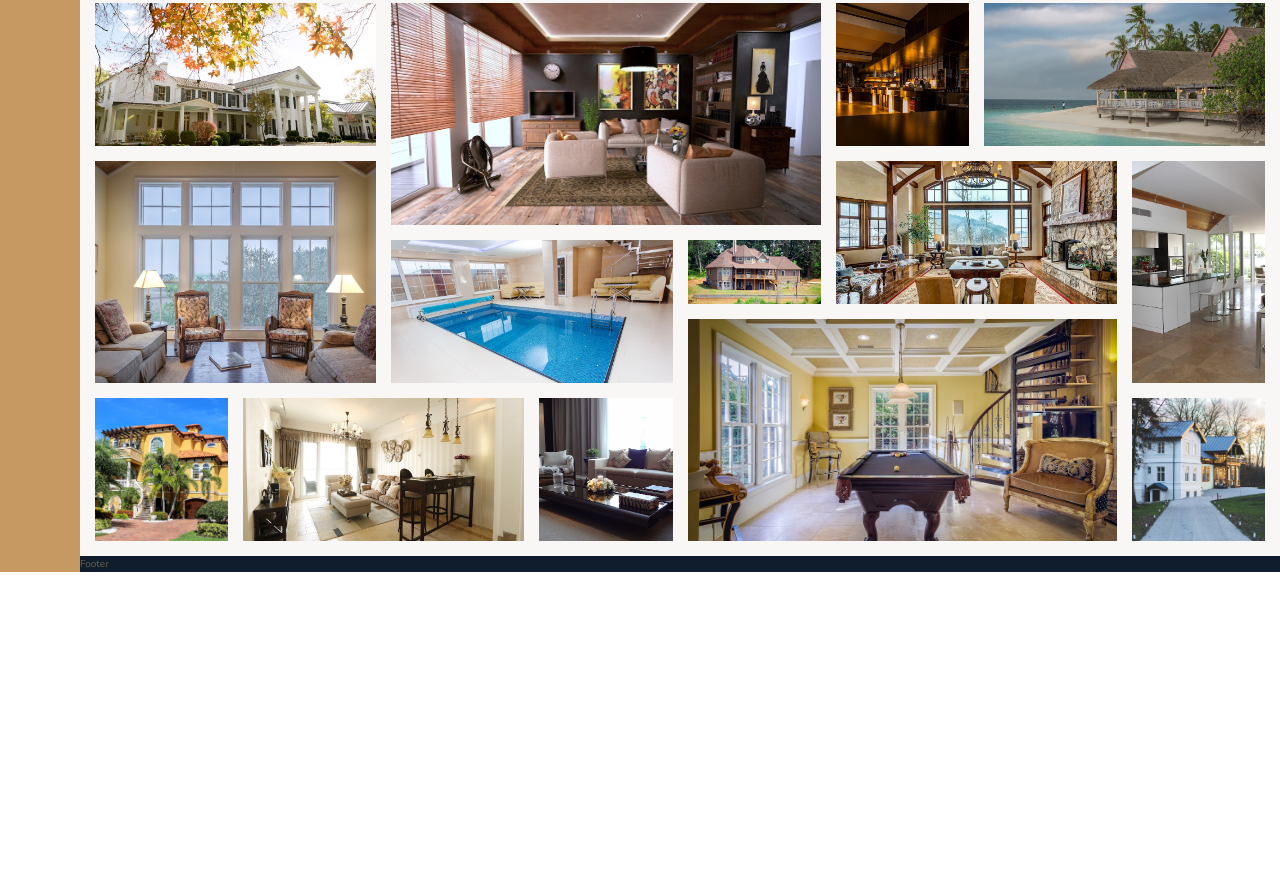
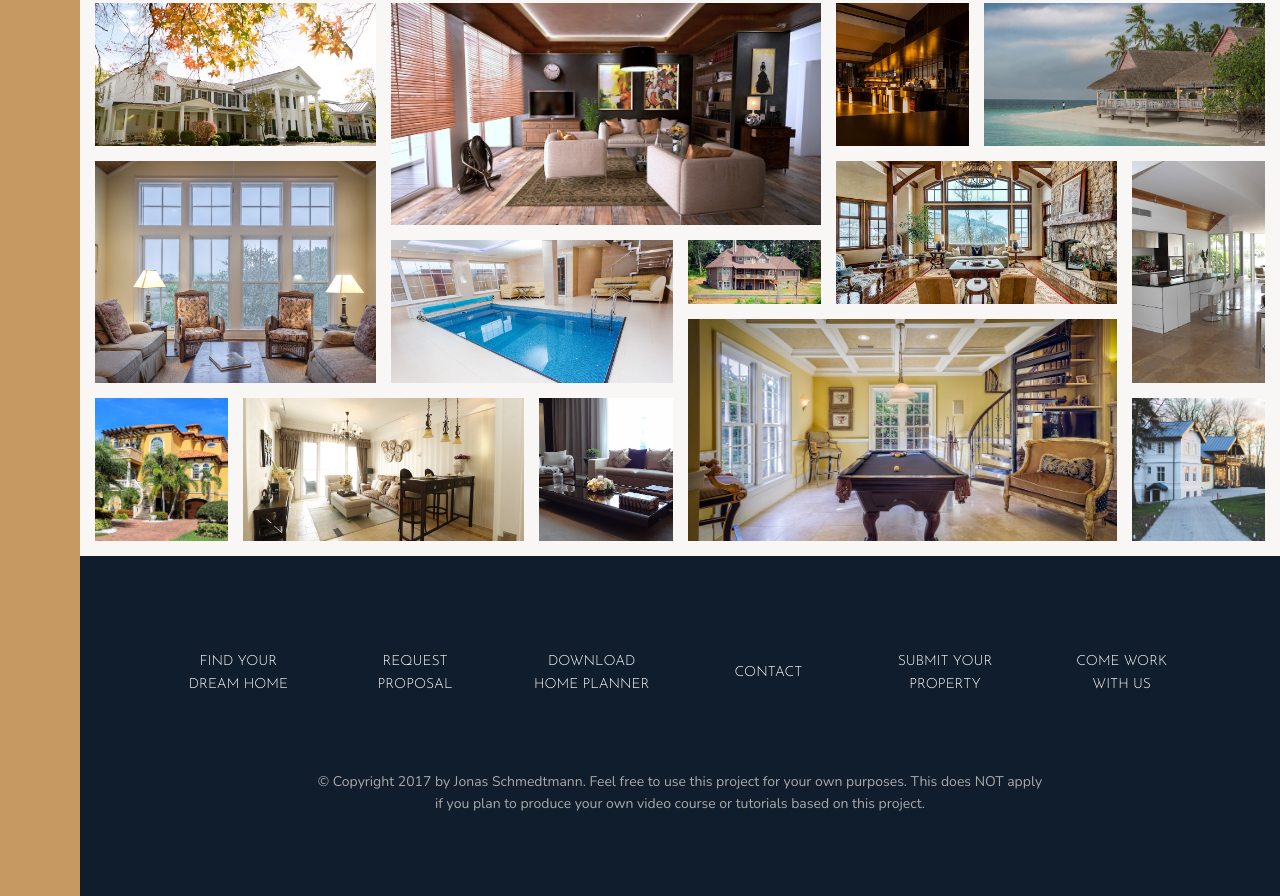
Before and after one commit to IrinaBBB/nexter, a plain HTML site: page index.html in a window 1280 px wide. Shown: the part 3084-3980 px from the top of the page. Before the commit the page ends 3656 px from the top, so only its background shows below. Drawn offline with nearby package versions, Linux system fonts and the light colour scheme.

Commit message:
complete: footer

```diff
--- a/index.html
+++ b/index.html
@@ -346,7 +346,18 @@
 </section>
 
 <footer class="footer">
-    Footer
+    <ul class="nav">
+        <li class="mav__item"><a href="#" class="nav__link">find your dream home</a></li>
+        <li class="mav__item"><a href="#" class="nav__link">request proposal</a></li>
+        <li class="mav__item"><a href="#" class="nav__link">Download home planner</a></li>
+        <li class="mav__item"><a href="#" class="nav__link">Contact</a></li>
+        <li class="mav__item"><a href="#" class="nav__link">Submit your property</a></li>
+        <li class="mav__item"><a href="#" class="nav__link">Come work with us</a></li>
+    </ul>
+    <p class="copyright">
+        &copy; Copyright 2017 by Jonas Schmedtmann. Feel free to use this project for your own purposes. This does
+        NOT apply if you plan to produce your own video course or tutorials based on this project.
+    </p>
 </footer>
 
 </body>
--- a/sass/_footer.scss
+++ b/sass/_footer.scss
@@ -1,4 +1,43 @@
 .footer {
     background-color: $color-secondary;
     grid-column: full-start / full-end;
+    padding: 8rem;
+
 }
+
+.nav {
+    list-style: none;
+    display: grid;
+    grid-template-columns: repeat(auto-fit, minmax(15rem, 1fr));
+    grid-gap: 2rem;
+    align-items: center;
+
+    &__link:link,
+    &__link:visited {
+        font-size: 1.4rem;
+        color: #fff;
+        text-decoration: none;
+        font-family: $font-display;
+        text-transform: uppercase;
+        text-align: center;
+        padding: 1.5rem;
+        display: block;
+        transition: all .2s;
+    }
+
+    &__link:hover,
+    &__link:active {
+        background-color: rgba(#fff, .05);
+        transform: translateY(-3px);
+    }
+}
+
+.copyright {
+    font-size: 1.4rem;
+    color: $color-grey-light-2;
+    margin-top: 6rem;
+    text-align: center;
+    margin-right: auto;
+    margin-left: auto;
+    width: 70%;
+}
```
Also changed, not shown: sass/main.css, 1 other file.
